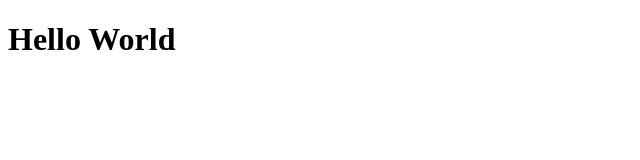
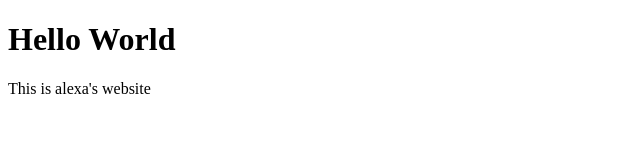
Before and after one commit to alexabeyer/alexabeyer.github.io, a plain HTML site: page index.html in a window 1280 px wide. Shown: the whole page, without its empty margins (0-640 px from the left). Drawn offline with Linux system fonts and the light colour scheme.

Commit message:
Update index.html

```diff
--- a/index.html
+++ b/index.html
@@ -1,5 +1,5 @@
 <!DOCTYPE html>
 <body>
 <h1>Hello World</h1>
-
+This is alexa's website
 </body>
```
